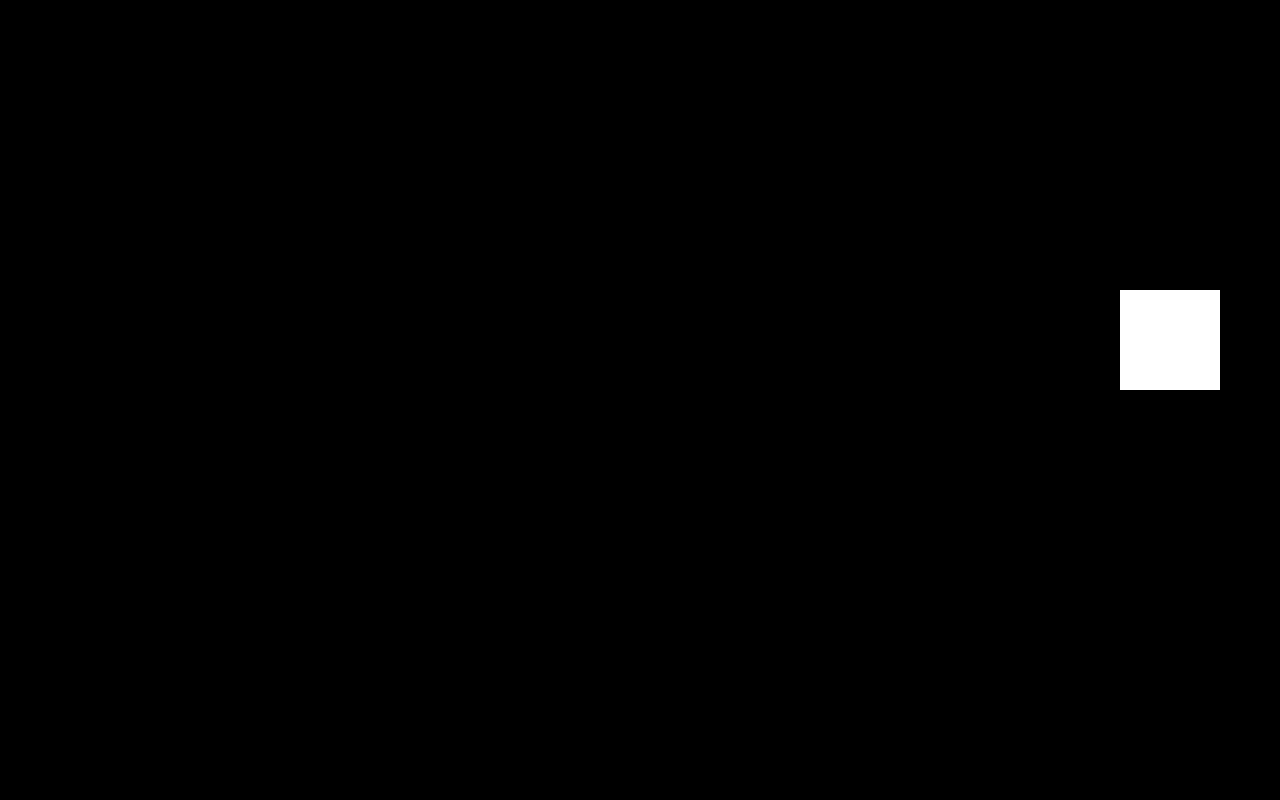
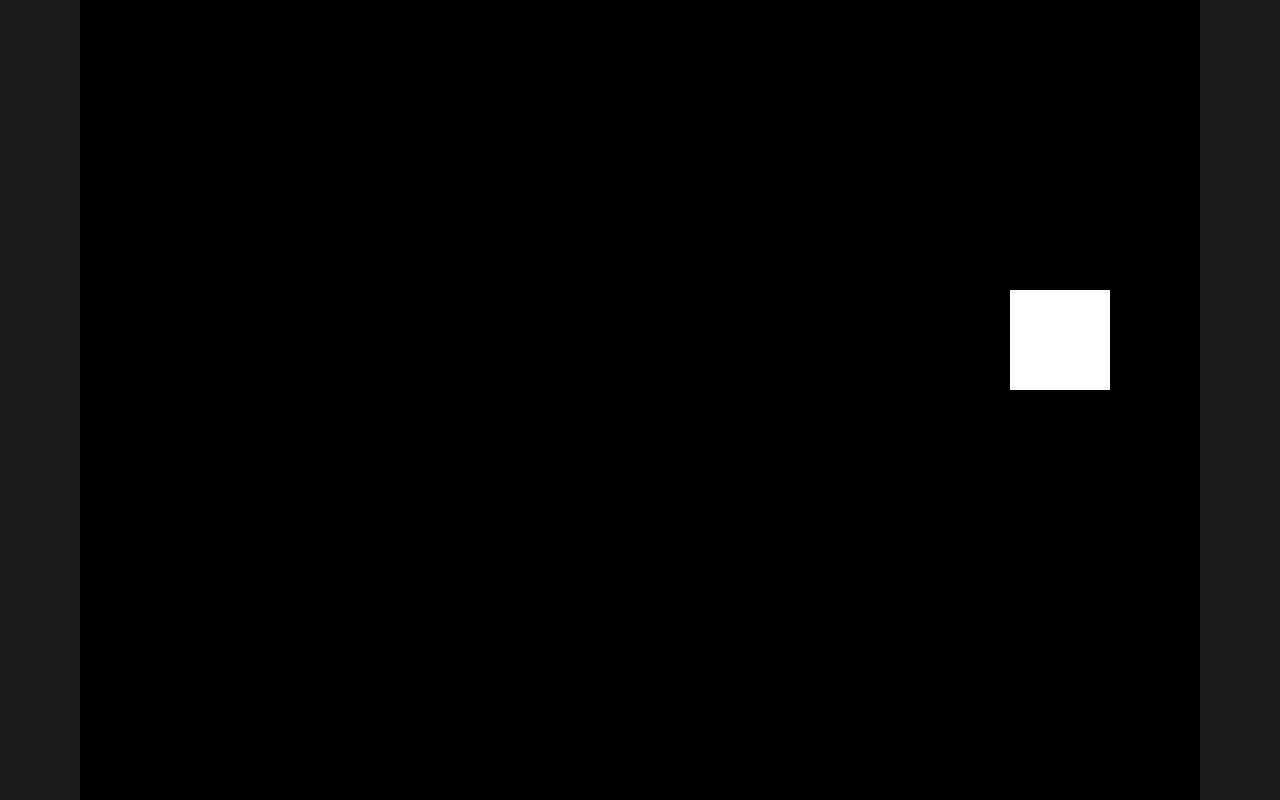
Before and after one commit to flojoho/svelte-typescript-boilerplate, a Svelte app: page / in a window 1280 px wide. Built offline with nearby package versions, Linux system fonts and the light colour scheme.

Commit message:
decrease container dimensions

```diff
--- a/src/app.css
+++ b/src/app.css
@@ -35,8 +35,8 @@ button {
 #app {
   width: 100%;
   height: 100%;
-  max-width: 80rem;
-  max-height: 80rem;
+  max-width: 70rem;
+  max-height: 70rem;
   margin: 0;
   padding: 0;
 }
```
